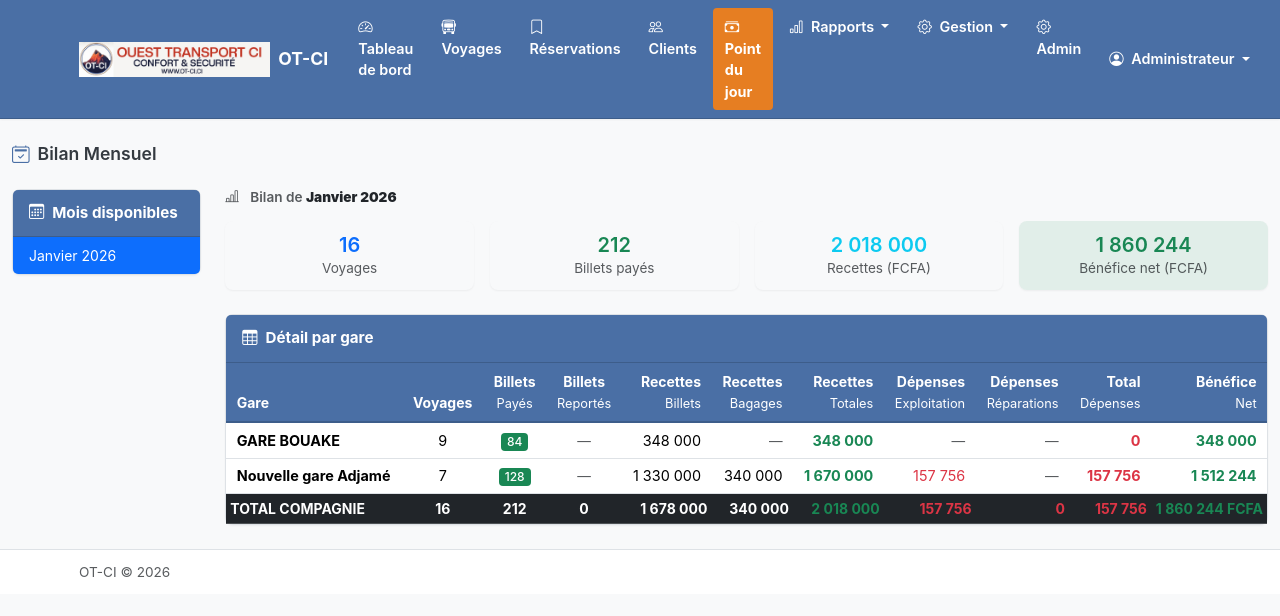
After one commit to ziscokone/gestion-billeterie, a Django app: page /comptabilite/bilan-mensuel/ in a window 1280 px wide. The commit adds this page. Shown: the top 616 px of the page. Run offline with Django 5.2, Linux system fonts and the light colour scheme; a user stored in the database is signed in; data comes from the database, SQL or seed files in the repository; parts of the project's set-up code (start-up, migrations or seed data) failed here and were passed over.

Commit message:
Ajout du bilan mensuel

```diff
--- a/apps/comptabilite/urls.py
+++ b/apps/comptabilite/urls.py
@@ -9,4 +9,5 @@ urlpatterns = [
     path('rapport-par-gare/', views.RapportParGareView.as_view(), name='rapport_par_gare'),
     path('statistiques/', views.StatistiquesView.as_view(), name='statistiques'),
     path('performance-chauffeurs/', views.PerformanceChauffeurView.as_view(), name='performance_chauffeurs'),
+    path('bilan-mensuel/', views.BilanMensuelView.as_view(), name='bilan_mensuel'),
 ]
--- a/apps/comptabilite/views.py
+++ b/apps/comptabilite/views.py
@@ -13,7 +13,7 @@ from apps.voyages.models import Voyage
 from apps.gares.models import Gare
 from apps.lignes.models import Ligne
 from apps.personnel.models import Utilisateur, Chauffeur
-from apps.comptabilite.models import TypeDepense
+from apps.comptabilite.models import TypeDepense, Depense
 import json
 from datetime import date
 
@@ -632,3 +632,138 @@ class PerformanceChauffeurView(LoginRequiredMixin, UserPassesTestMixin, Template
         context['chart_data_json']   = json.dumps([c.nb_voyages for c in chauffeurs_actifs])
 
         return context
+
+
+class BilanMensuelView(LoginRequiredMixin, UserPassesTestMixin, TemplateView):
+    """Bilan mensuel par gare : voyages, billets, recettes, dépenses, bénéfice net."""
+    template_name = 'comptabilite/bilan_mensuel.html'
+
+    def test_func(self):
+        return self.request.user.role in ['pdg', 'super_admin', 'manager']
+
+    def get_context_data(self, **kwargs):
+        context = super().get_context_data(**kwargs)
+
+        # Liste de tous les mois ayant des voyages, du plus récent au plus ancien
+        mois_disponibles = (
+            Voyage.objects
+            .dates('date_depart', 'month', order='DESC')
+        )
+        context['mois_disponibles'] = mois_disponibles
+
+        # Mois sélectionné (paramètre ?mois=2026-03)
+        mois_str = self.request.GET.get('mois')
+        mois_selectionne = None
+
+        if mois_str:
+            try:
+                mois_selectionne = datetime.strptime(mois_str, '%Y-%m').date()
+            except ValueError:
+                pass
+
+        if not mois_selectionne:
+            premier = list(mois_disponibles[:1])
+            if premier:
+                mois_selectionne = premier[0]
+
+        if not mois_selectionne:
+            return context
+
+        annee = mois_selectionne.year
+        mois  = mois_selectionne.month
+
+        context['mois_selectionne'] = mois_selectionne
+
+        # Gares ayant des voyages ce mois
+        gares = Gare.objects.filter(
+            voyages__date_depart__year=annee,
+            voyages__date_depart__month=mois
+        ).distinct().order_by('nom')
+
+        # Filtre réparation (réutilisé pour chaque gare)
+        filtre_reparation = (
+            Q(type_depense__code='reparation') |
+            Q(type_depense__nom__icontains='réparation') |
+            Q(type_depense__nom__icontains='reparation')
+        )
+
+        bilan_gares = []
+        totaux = {
+            'nb_voyages': 0,
+            'nb_billets_payes': 0,
+            'nb_billets_reportes': 0,
+            'recettes_billets': Decimal('0'),
+            'recettes_bagages': Decimal('0'),
+            'recettes_totales': Decimal('0'),
+            'depenses_exploitation': Decimal('0'),
+            'depenses_reparations': Decimal('0'),
+            'total_depenses': Decimal('0'),
+            'benefice_net': Decimal('0'),
+        }
+
+        for gare in gares:
+            voyage_ids = list(
+                Voyage.objects.filter(
+                    gare=gare,
+                    date_depart__year=annee,
+                    date_depart__month=mois
+                ).values_list('id', flat=True)
+            )
+
+            billets_gare   = Billet.objects.filter(voyage_id__in=voyage_ids)
+            depenses_gare  = Depense.objects.filter(voyage_id__in=voyage_ids)
+            voyages_gare_qs = Voyage.objects.filter(id__in=voyage_ids)
+
+            nb_voyages          = len(voyage_ids)
+            nb_billets_payes    = billets_gare.filter(statut='paye').count()
+            nb_billets_reportes = billets_gare.filter(statut='reporte').count()
+
+            recettes_billets = (
+                billets_gare.filter(statut='paye')
+                .aggregate(t=Sum('montant'))['t'] or Decimal('0')
+            )
+            recettes_bagages = (
+                voyages_gare_qs
+                .aggregate(t=Sum('recette_bagages'))['t'] or Decimal('0')
+            )
+            recettes_totales = recettes_billets + recettes_bagages
+
+            depenses_reparations = (
+                depenses_gare.filter(filtre_reparation)
+                .aggregate(t=Sum('montant'))['t'] or Decimal('0')
+            )
+            depenses_exploitation = (
+                depenses_gare.exclude(filtre_reparation)
+                .aggregate(t=Sum('montant'))['t'] or Decimal('0')
+            )
+            total_depenses = depenses_exploitation + depenses_reparations
+            benefice_net   = recettes_totales - total_depenses
+
+            bilan_gares.append({
+                'gare': gare,
+                'nb_voyages': nb_voyages,
+                'nb_billets_payes': nb_billets_payes,
+                'nb_billets_reportes': nb_billets_reportes,
+                'recettes_billets': recettes_billets,
+                'recettes_bagages': recettes_bagages,
+                'recettes_totales': recettes_totales,
+                'depenses_exploitation': depenses_exploitation,
+                'depenses_reparations': depenses_reparations,
+                'total_depenses': total_depenses,
+                'benefice_net': benefice_net,
+            })
+
+            totaux['nb_voyages']           += nb_voyages
+            totaux['nb_billets_payes']     += nb_billets_payes
+            totaux['nb_billets_reportes']  += nb_billets_reportes
+            totaux['recettes_billets']     += recettes_billets
+            totaux['recettes_bagages']     += recettes_bagages
+            totaux['recettes_totales']     += recettes_totales
+            totaux['depenses_exploitation']+= depenses_exploitation
+            totaux['depenses_reparations'] += depenses_reparations
+            totaux['total_depenses']       += total_depenses
+            totaux['benefice_net']         += benefice_net
+
+        context['bilan_gares'] = bilan_gares
+        context['totaux']      = totaux
+        return context
--- a/templates/base.html
+++ b/templates/base.html
@@ -69,6 +69,13 @@
                         </a>
                         <ul class="dropdown-menu">
                             <li><h6 class="dropdown-header">Comptabilité</h6></li>
+                            {% if user.role in 'pdg,super_admin,manager' %}
+                            <li>
+                                <a class="dropdown-item" href="{% url 'comptabilite:bilan_mensuel' %}">
+                                    <i class="bi bi-calendar2-check me-2"></i> Bilan mensuel
+                                </a>
+                            </li>
+                            {% endif %}
                             <li>
                                 <a class="dropdown-item" href="{% url 'comptabilite:rapport_periode' %}">
                                     <i class="bi bi-calendar-range me-2"></i> Rapport période
--- /dev/null
+++ b/templates/comptabilite/bilan_mensuel.html
@@ -0,0 +1,197 @@
+{% extends 'base.html' %}
+{% load humanize %}
+
+{% block title %}Bilan Mensuel - Gestion Billetterie{% endblock %}
+
+{% block content %}
+<div class="container-fluid">
+
+    <!-- En-tête -->
+    <div class="d-flex justify-content-between align-items-center mb-4">
+        <h4 class="mb-0">
+            <i class="bi bi-calendar2-check me-2 text-accent"></i>Bilan Mensuel
+        </h4>
+    </div>
+
+    <div class="row g-4">
+
+        <!-- Colonne gauche : liste des mois -->
+        <div class="col-lg-2 col-md-3">
+            <div class="card">
+                <div class="card-header">
+                    <i class="bi bi-calendar3 me-2"></i>Mois disponibles
+                </div>
+                <div class="list-group list-group-flush">
+                    {% for mois in mois_disponibles %}
+                    <a href="?mois={{ mois|date:'Y-m' }}"
+                       class="list-group-item list-group-item-action {% if mois_selectionne and mois|date:'Y-m' == mois_selectionne|date:'Y-m' %}active{% endif %}">
+                        {{ mois|date:"F Y"|capfirst }}
+                    </a>
+                    {% empty %}
+                    <div class="list-group-item text-muted small">Aucun voyage enregistré</div>
+                    {% endfor %}
+                </div>
+            </div>
+        </div>
+
+        <!-- Colonne droite : bilan du mois sélectionné -->
+        <div class="col-lg-10 col-md-9">
+
+            {% if mois_selectionne %}
+            <!-- Titre du mois -->
+            <h5 class="mb-3 text-muted">
+                <i class="bi bi-bar-chart-line me-2"></i>
+                Bilan de <strong class="text-dark">{{ mois_selectionne|date:"F Y"|capfirst }}</strong>
+            </h5>
+
+            {% if bilan_gares %}
+
+            <!-- KPIs synthèse -->
+            <div class="row g-3 mb-4">
+                <div class="col-6 col-md-3">
+                    <div class="card text-center border-0 bg-light">
+                        <div class="card-body py-3">
+                            <div class="h3 text-primary mb-0">{{ totaux.nb_voyages }}</div>
+                            <small class="text-muted">Voyage{{ totaux.nb_voyages|pluralize }}</small>
+                        </div>
+                    </div>
+                </div>
+                <div class="col-6 col-md-3">
+                    <div class="card text-center border-0 bg-light">
+                        <div class="card-body py-3">
+                            <div class="h3 text-success mb-0">{{ totaux.nb_billets_payes }}</div>
+                            <small class="text-muted">Billets payés</small>
+                        </div>
+                    </div>
+                </div>
+                <div class="col-6 col-md-3">
+                    <div class="card text-center border-0 bg-light">
+                        <div class="card-body py-3">
+                            <div class="h3 text-info mb-0">{{ totaux.recettes_totales|intcomma }}</div>
+                            <small class="text-muted">Recettes (FCFA)</small>
+                        </div>
+                    </div>
+                </div>
+                <div class="col-6 col-md-3">
+                    <div class="card text-center border-0 {% if totaux.benefice_net >= 0 %}bg-success bg-opacity-10{% else %}bg-danger bg-opacity-10{% endif %}">
+                        <div class="card-body py-3">
+                            <div class="h3 mb-0 {% if totaux.benefice_net >= 0 %}text-success{% else %}text-danger{% endif %}">
+                                {{ totaux.benefice_net|intcomma }}
+                            </div>
+                            <small class="text-muted">Bénéfice net (FCFA)</small>
+                        </div>
+                    </div>
+                </div>
+            </div>
+
+            <!-- Tableau détaillé par gare -->
+            <div class="card">
+                <div class="card-header">
+                    <i class="bi bi-table me-2"></i>Détail par gare
+                </div>
+                <div class="table-responsive">
+                    <table class="table table-sm table-hover mb-0 align-middle">
+                        <thead class="table-dark">
+                            <tr>
+                                <th>Gare</th>
+                                <th class="text-center">Voyages</th>
+                                <th class="text-center">Billets<br><small class="fw-normal">Payés</small></th>
+                                <th class="text-center">Billets<br><small class="fw-normal">Reportés</small></th>
+                                <th class="text-end">Recettes<br><small class="fw-normal">Billets</small></th>
+                                <th class="text-end">Recettes<br><small class="fw-normal">Bagages</small></th>
+                                <th class="text-end table-success">Recettes<br><small class="fw-normal">Totales</small></th>
+                                <th class="text-end">Dépenses<br><small class="fw-normal">Exploitation</small></th>
+                                <th class="text-end">Dépenses<br><small class="fw-normal">Réparations</small></th>
+                                <th class="text-end table-danger">Total<br><small class="fw-normal">Dépenses</small></th>
+                                <th class="text-end">Bénéfice<br><small class="fw-normal">Net</small></th>
+                            </tr>
+                        </thead>
+                        <tbody>
+                            {% for ligne in bilan_gares %}
+                            <tr>
+                                <td><strong>{{ ligne.gare.nom }}</strong></td>
+                                <td class="text-center">{{ ligne.nb_voyages }}</td>
+                                <td class="text-center">
+                                    <span class="badge bg-success">{{ ligne.nb_billets_payes }}</span>
+                                </td>
+                                <td class="text-center">
+                                    {% if ligne.nb_billets_reportes %}
+                                    <span class="badge bg-warning text-dark">{{ ligne.nb_billets_reportes }}</span>
+                                    {% else %}
+                                    <span class="text-muted">—</span>
+                                    {% endif %}
+                                </td>
+                                <td class="text-end">{{ ligne.recettes_billets|intcomma }}</td>
+                                <td class="text-end">
+                                    {% if ligne.recettes_bagages %}
+                                        {{ ligne.recettes_bagages|intcomma }}
+                                    {% else %}
+                                        <span class="text-muted">—</span>
+                                    {% endif %}
+                                </td>
+                                <td class="text-end fw-bold text-success">{{ ligne.recettes_totales|intcomma }}</td>
+                                <td class="text-end text-danger">
+                                    {% if ligne.depenses_exploitation %}
+                                        {{ ligne.depenses_exploitation|intcomma }}
+                                    {% else %}
+                                        <span class="text-muted">—</span>
+                                    {% endif %}
+                                </td>
+                                <td class="text-end text-danger">
+                                    {% if ligne.depenses_reparations %}
+                                        {{ ligne.depenses_reparations|intcomma }}
+                                    {% else %}
+                                        <span class="text-muted">—</span>
+                                    {% endif %}
+                                </td>
+                                <td class="text-end fw-bold text-danger">{{ ligne.total_depenses|intcomma }}</td>
+                                <td class="text-end fw-bold {% if ligne.benefice_net >= 0 %}text-success{% else %}text-danger{% endif %}">
+                                    {{ ligne.benefice_net|intcomma }}
+                                </td>
+                            </tr>
+                            {% endfor %}
+                        </tbody>
+                        <!-- Ligne totaux compagnie -->
+                        <tfoot>
+                            <tr class="table-dark fw-bold">
+                                <td>TOTAL COMPAGNIE</td>
+                                <td class="text-center">{{ totaux.nb_voyages }}</td>
+                                <td class="text-center">{{ totaux.nb_billets_payes }}</td>
+                                <td class="text-center">{{ totaux.nb_billets_reportes }}</td>
+                                <td class="text-end">{{ totaux.recettes_billets|intcomma }}</td>
+                                <td class="text-end">{{ totaux.recettes_bagages|intcomma }}</td>
+                                <td class="text-end text-success">{{ totaux.recettes_totales|intcomma }}</td>
+                                <td class="text-end text-danger">{{ totaux.depenses_exploitation|intcomma }}</td>
+                                <td class="text-end text-danger">{{ totaux.depenses_reparations|intcomma }}</td>
+                                <td class="text-end text-danger">{{ totaux.total_depenses|intcomma }}</td>
+                                <td class="text-end {% if totaux.benefice_net >= 0 %}text-success{% else %}text-danger{% endif %}">
+                                    {{ totaux.benefice_net|intcomma }} FCFA
+                                </td>
+                            </tr>
+                        </tfoot>
+                    </table>
+                </div>
+            </div>
+
+            {% else %}
+            <div class="card">
+                <div class="card-body text-center py-5 text-muted">
+                    <i class="bi bi-inbox display-4"></i>
+                    <p class="mt-3">Aucun voyage enregistré pour ce mois.</p>
+                </div>
+            </div>
+            {% endif %}
+
+            {% else %}
+            <div class="card">
+                <div class="card-body text-center py-5 text-muted">
+                    <i class="bi bi-calendar-x display-4"></i>
+                    <p class="mt-3">Aucun mois disponible. Les bilans apparaîtront dès que des voyages seront enregistrés.</p>
+                </div>
+            </div>
+            {% endif %}
+
+        </div>
+    </div>
+</div>
+{% endblock %}
```
